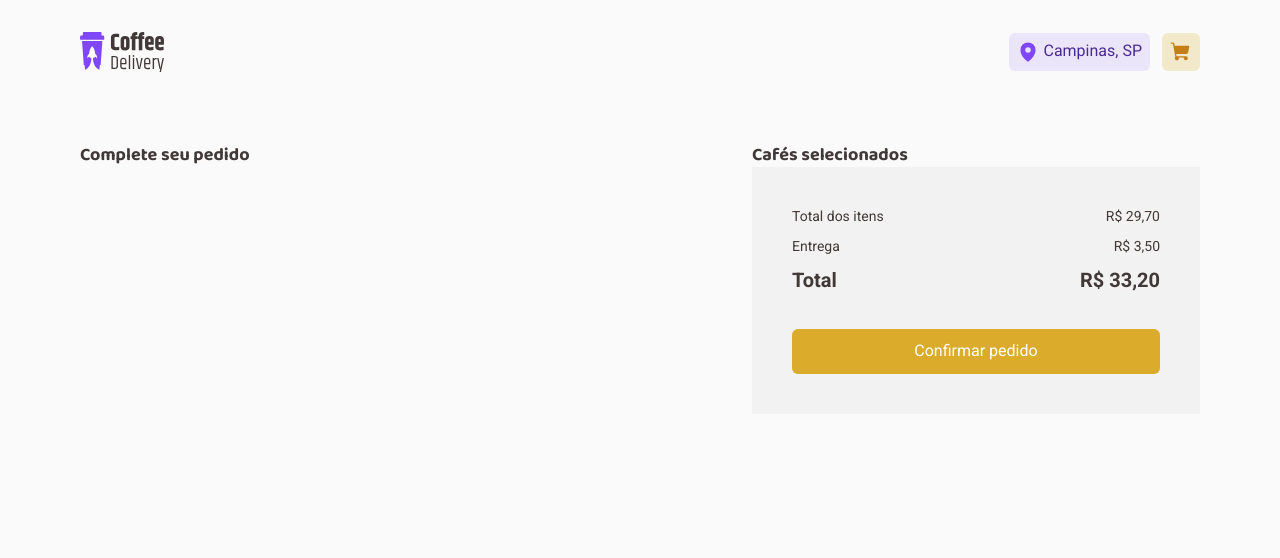
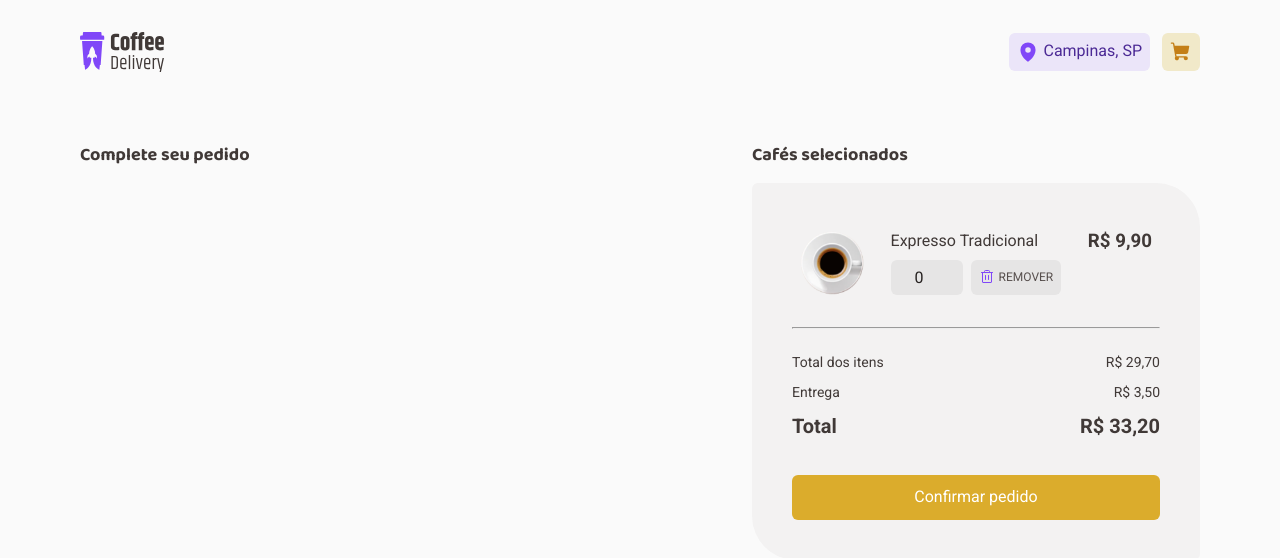
Before and after one commit to pedromeira220/coffee-delivery, a React (Vite) app: page /checkout in a window 1280 px wide. Shown: the top 558 px of the page. Built offline with nearby package versions, Linux system fonts and the light colour scheme.

Commit message:
feat: adding the select coffee card

```diff
--- a/src/components/AmountCoffeeInput/style.ts
+++ b/src/components/AmountCoffeeInput/style.ts
@@ -4,7 +4,10 @@ export const Input = styled.input`
   border: none;
   background-color: ${props => props.theme['base-button']};
   border-radius: 6px;
-  padding: 0.5rem;
+  padding: 0.5rem 0.34375rem;
   width: 4.5rem;
   text-align: center;
+  line-height: 130%;
+  font-size: 1rem;
+  color: ${props => props.theme['base-title']};
 `
--- a/src/components/RemoveButton/style.ts
+++ b/src/components/RemoveButton/style.ts
@@ -12,7 +12,6 @@ export const RemoveButtonContainer = styled.button`
   transition-duration: 0.1s;
   line-height: 160%;
   font-size: 0.75rem;
-  height: 2rem;
   padding: 0.5rem;
 
   &:hover {
--- /dev/null
+++ b/src/pages/Checkout/components/SelectedCoffeeItem/index.tsx
@@ -0,0 +1,27 @@
+import { AmountCoffeeInput } from '../../../../components/AmountCoffeeInput'
+import { RemoveButton } from '../../../../components/RemoveButton'
+import {
+  ButtonsWrapper,
+  SelectedCoffeeItemContainer,
+  SelectedCoffeeItemWrapper,
+} from './style'
+
+export function SelectedCoffeeItem() {
+  return (
+    <SelectedCoffeeItemContainer>
+      <SelectedCoffeeItemWrapper>
+        <img src="./coffee-expresso.png" />
+        <span>
+          <span>Expresso Tradicional</span>
+          <ButtonsWrapper>
+            <AmountCoffeeInput />
+            <RemoveButton text="REMOVER" />
+          </ButtonsWrapper>
+        </span>
+        <h3>R$ 9,90</h3>
+      </SelectedCoffeeItemWrapper>
+
+      <hr />
+    </SelectedCoffeeItemContainer>
+  )
+}
--- /dev/null
+++ b/src/pages/Checkout/components/SelectedCoffeeItem/style.ts
@@ -0,0 +1,31 @@
+import styled from 'styled-components'
+
+export const SelectedCoffeeItemContainer = styled.div`
+  width: 100%;
+
+  img {
+    width: 4rem;
+    height: 4rem;
+  }
+
+  hr {
+    margin: 1.5rem 0;
+  }
+`
+
+export const SelectedCoffeeItemWrapper = styled.div`
+  width: 100%;
+  display: flex;
+  justify-content: space-between;
+  padding: 0.5rem;
+`
+
+export const ButtonsWrapper = styled.div`
+  margin-top: 0.5rem;
+  display: flex;
+  gap: 0.5rem;
+
+  input {
+    height: 100%;
+  }
+`
--- a/src/pages/Checkout/index.tsx
+++ b/src/pages/Checkout/index.tsx
@@ -1,5 +1,6 @@
 import { PrimaryButton } from '../../components/PrimaryButton'
-import { CheckoutContainer, ColumnTitle } from './style'
+import { SelectedCoffeeItem } from './components/SelectedCoffeeItem'
+import { CheckoutContainer, ColumnTitle, SelectCoffeeWrapper } from './style'
 
 export function Checkout() {
   return (
@@ -7,9 +8,11 @@ export function Checkout() {
       <div>
         <ColumnTitle>Complete seu pedido</ColumnTitle>
       </div>
-      <div>
+      <SelectCoffeeWrapper>
         <ColumnTitle>Cafés selecionados</ColumnTitle>
+
         <div>
+          <SelectedCoffeeItem />
           <footer>
             <div>
               <span>Total dos itens</span>
@@ -26,7 +29,7 @@ export function Checkout() {
             <PrimaryButton text="Confirmar pedido" />
           </footer>
         </div>
-      </div>
+      </SelectCoffeeWrapper>
     </CheckoutContainer>
   )
 }
--- a/src/pages/Checkout/style.ts
+++ b/src/pages/Checkout/style.ts
@@ -6,15 +6,19 @@ export const CheckoutContainer = styled.div`
   gap: 2rem;
   margin-top: 2.5rem;
 
-  & > div {
-  }
-
   div:nth-child(1) {
   }
   div:nth-child(2) {
+  }
+`
+
+export const SelectCoffeeWrapper = styled.div`
   & > div {
     background-color: ${props => props.theme['base-card']};
     padding: 2.5rem;
+    border-radius: 6px 44px;
+    margin-top: 1rem;
+  }
 
   footer {
     display: flex;
@@ -47,8 +51,6 @@ export const CheckoutContainer = styled.div`
       width: 100%;
     }
   }
-    }
-  }
 `
 
 export const ColumnTitle = styled.h4`
```
Lines whose indentation alone changed are shown as unchanged.
